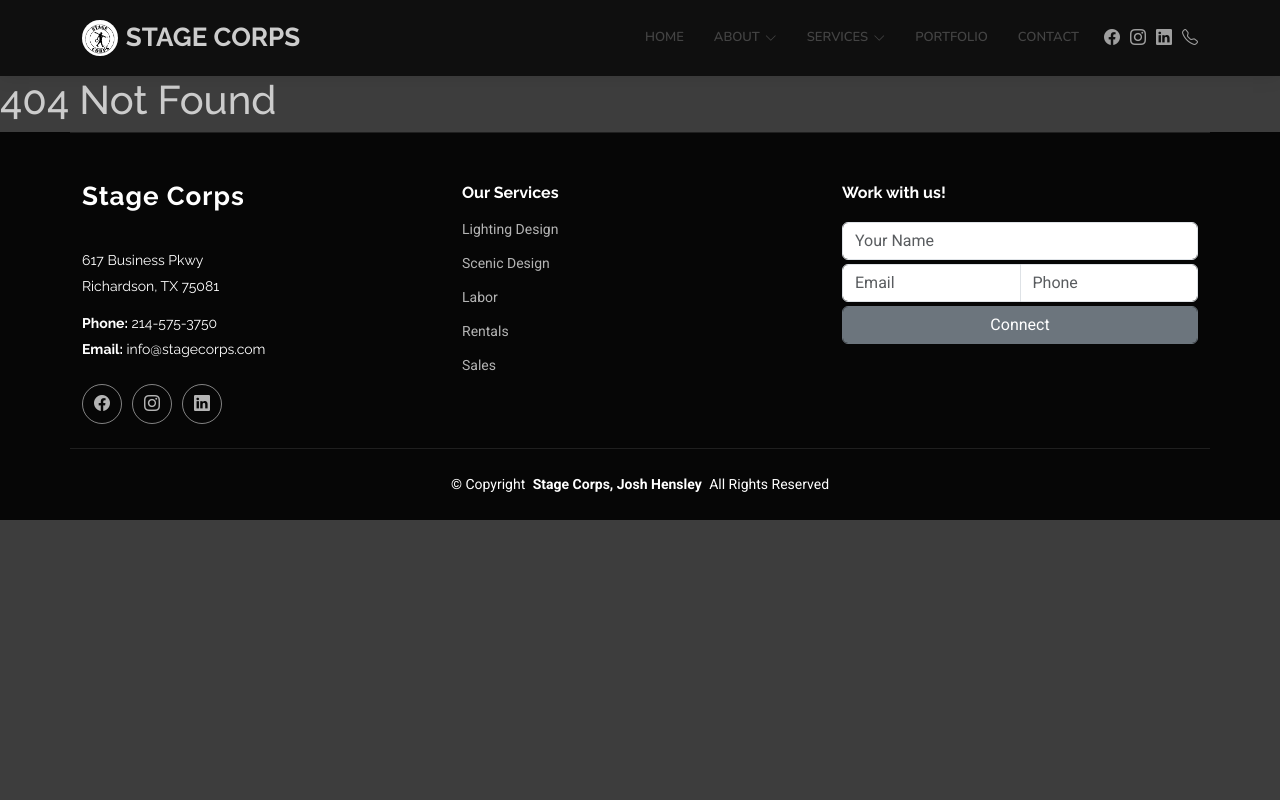
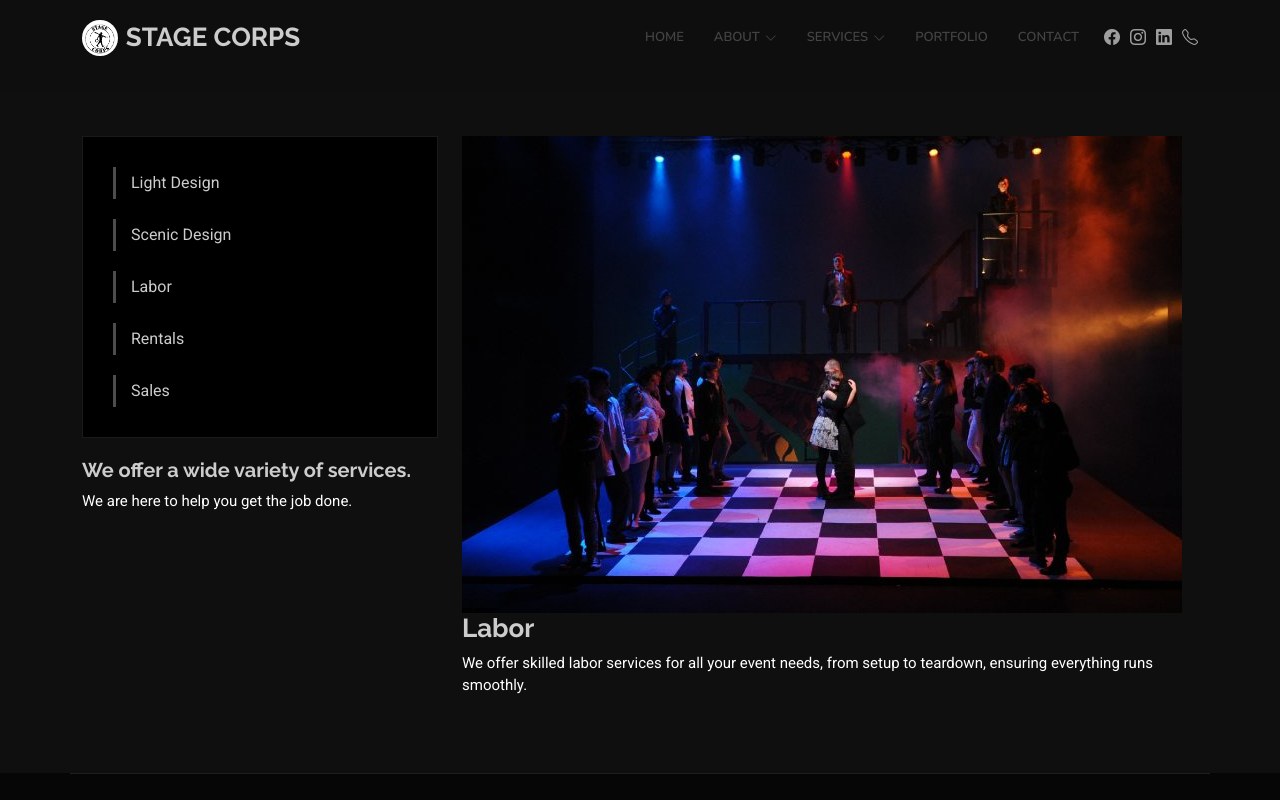
Before and after one commit to stagecorps/stage-corps, a React (Vite) app in the folder client/: page /services/labor in a window 1280 px wide. Shown: the top 800 px of the page. Built offline with nearby package versions, Linux system fonts and the light colour scheme.

Commit message:
service page working as expected

```diff
--- a/client/src/App.tsx
+++ b/client/src/App.tsx
@@ -1,5 +1,5 @@
 import { BrowserRouter, Routes, Route } from 'react-router-dom'
-import { Home, Team } from './pages'
+import { Home, Team, Testimonials, Services } from './pages'
 
 import '../node_modules/bootstrap/dist/css/bootstrap.min.css'
 import '../node_modules/bootstrap-icons/font/bootstrap-icons.css'
@@ -22,8 +22,14 @@
     <BrowserRouter>
       <Header />
       <Routes>
-        <Route path='/' element={<Home />} />
+        <Route index element={<Home />} />
         <Route path='/team' element={<Team />} />
+        <Route path='/testimonials' element={<Testimonials />} />
+        <Route path='/services/light-design' element={<Services serviceKey="Light Design" />} />
+        <Route path='/services/scenic-design' element={<Services serviceKey="Scenic Design" />} />
+        <Route path='/services/labor' element={<Services serviceKey="Labor"/>} />
+        <Route path='/services/rentals' element={<Services serviceKey="Rentals"/>} />
+        <Route path='/services/sales' element={<Services serviceKey="Sales"/>} />
         <Route path='*' element={<h1>404 Not Found</h1>} />
       </Routes>
       <Footer />
--- a/client/src/components/Header.tsx
+++ b/client/src/components/Header.tsx
@@ -32,14 +32,14 @@
                                 <li><a href="/testimonials">Testimonials</a></li>
                             </ul>
                         </li>
-                        <li className="dropdown"><a href="/services"><span>Services</span> <i
+                        <li className="dropdown"><a href="/services/light-design"><span>Services</span> <i
                             className="bi bi-chevron-down toggle-dropdown"></i></a>
                             <ul>
-                                <li><a href="/light-design">Light Design</a></li>
-                                <li><a href="/scenic-design">Scenic Design</a></li>
-                                <li><a href="/labor">Labor</a></li>
-                                <li><a href="/rentals">Rentals</a></li>
-                                <li><a href="/sales">Sales</a></li>
+                                <li><a href="/services/light-design">Light Design</a></li>
+                                <li><a href="/services/scenic-design">Scenic Design</a></li>
+                                <li><a href="/services/labor">Labor</a></li>
+                                <li><a href="/services/rentals">Rentals</a></li>
+                                <li><a href="/services/sales">Sales</a></li>
                             </ul>
                         </li>
                         <li><a href="/portfolio">Portfolio</a></li>
--- /dev/null
+++ b/client/src/pages/Services.tsx
@@ -0,0 +1,78 @@
+import { Container, Row, Col, Image } from "react-bootstrap";
+import { MouseEvent, MouseEventHandler, useState } from "react";
+
+type ServiceKey = "Light Design" | "Scenic Design" | "Labor" | "Rentals" | "Sales";
+
+interface ServiceProps {
+    serviceKey: ServiceKey;
+}
+
+const serviceData = {
+    "Light Design": {
+        image: "/img/portfolio/IMG_0941.JPG",
+        title: "Light Design",
+        description: "We provide professional light design services for all types of events, ensuring your venue is perfectly illuminated to create the right atmosphere.",
+    },
+    "Scenic Design": {
+        image: "/img/portfolio/DSC_0288.JPG",
+        title: "Scenic Design",
+        description: "Our scenic design team creates stunning backdrops and sets that transform your event space into a visual masterpiece.",
+    },
+    "Labor": {
+        image: "/img/portfolio/RNJ.jpg",
+        title: "Labor",
+        description: "We offer skilled labor services for all your event needs, from setup to teardown, ensuring everything runs smoothly."
+    },
+    "Rentals": {
+        image: "/img/equipment/ETCIONXE20Console.jpg",
+        title: "Rentals",
+        description: "Explore our extensive range of rental equipment, from lighting to staging, to make your event a success.",
+    },
+    "Sales": {
+        image: "/img/portfolio/DSC_0287.JPG",
+        title: "Sales",
+        description: "We provide high-quality equipment for sale, including lighting, sound systems, and staging materials, to help you create unforgettable events."
+    }
+};
+
+const Services: React.FC<ServiceProps> = (props: ServiceProps) => {
+    const { serviceKey } = props;
+    const [serviceDetails, setServiceDetails] = useState(serviceData[serviceKey])
+
+    const handleClick: MouseEventHandler<HTMLAnchorElement> = (e: MouseEvent<HTMLAnchorElement>) => {
+        const target = e.target as HTMLAnchorElement;
+        document.querySelectorAll('a').forEach(link=>link.classList.remove("active"))
+        target.classList.add("active")
+        const textContent: ServiceKey = target.textContent as ServiceKey;
+        setServiceDetails(serviceData[textContent])
+    }
+
+    return (
+        <section id="service-details" className="service-details section">
+            <Container>
+                <Row className="gy-4">
+                    <Col lg={4} data-aos="fade-up" data-aos-delay="100">
+                        <div className="services-list">
+                            <a onClick={handleClick}>Light Design</a>
+                            <a onClick={handleClick}>Scenic Design</a>
+                            <a onClick={handleClick}>Labor</a>
+                            <a onClick={handleClick}>Rentals</a>
+                            <a onClick={handleClick}>Sales</a>
+                        </div>
+
+                        <h4>We offer a wide variety of services.</h4>
+                        <p>We are here to help you get the job done.</p>
+                    </Col>
+                    <Col lg={8} data-aos="fade-up" data-aos-delay="200">
+                        <Image fluid src={serviceDetails.image} className="sercvices-img" />
+                        <h3>{serviceDetails.title}</h3>
+                        <p>{serviceDetails.description}</p>
+                    </Col>
+                </Row>
+            </Container >
+        </section>
+
+    )
+}
+
+export default Services
--- /dev/null
+++ b/client/src/pages/Testimonials.tsx
@@ -0,0 +1,79 @@
+import { Container, Row, Col, Image } from "react-bootstrap";
+
+const testimonials = [
+    {
+        name: "Saul Goodman",
+        position: "Ceo & Founder",
+        image: "img/testimonials/testimonials-1.jpg",
+        stars: 5,
+        quote: "Proin iaculis purus consequat sem cure digni ssim donec porttitora entum suscipit rhoncus. Accusantium quam, ultricies eget id, aliquam eget nibh et. Maecen aliquam, risus at semper."
+    },
+    {
+        name: "Sara Wilsson",
+        position: "Designer",
+        image: "img/testimonials/testimonials-2.jpg",
+        stars: 5,
+        quote: "Export tempor illum tamen malis malis eram quae irure esse labore quem cillum quid cillum eram malis quorum velit fore eram velit sunt aliqua noster fugiat irure amet legam anim culpa."
+    },
+    {
+        name: "Jena Karlis",
+        position: "Store Owner",
+        image: "img/testimonials/testimonials-3.jpg",
+        stars: 5,
+        quote: "Enim nisi quem export duis labore cillum quae magna enim sint quorum nulla quem veniam duis minim tempor labore quem enim duis veniam ipsum anim magna sunt elit fore quem dolore labore."
+    },
+    {
+        name: "Matt Brandon",
+        position: "Freelancer",
+        image: "img/testimonials/testimonials-4.jpg",
+        stars: 5,
+        quote: "Fugiat enim eram quae cillum dolore dolor amet nulla culpa multos export minim fugiat minim velit minim dolore labore duis magna enim sint veniam duis veniam ipsum anim magna sunt elit fore quem dolore labore."
+    },
+    {
+        name: "John Larson",
+        position: "Entrepreneur",
+        image: "img/testimonials/testimonials-5.jpg",
+        stars: 5,
+        quote: "Quis quorum aliqua sint quem legam fore sunt aliqua noster fugiat irure amet legam anim culpa. Qui officia deserunt mollit anim laborum cillum dolore eu fugiat nulla pariatur. Excepteur sint occaecat cupidatat non proident, sunt in culpa qui officia deserunt mollit anim id est laborum."
+    },
+    {
+        name: "Emily Harrison",
+        position: "Store Owner",
+        image: "img/testimonials/testimonials-6.jpg",
+        stars: 5,
+        quote: "Duis aute irure dolor in reprehenderit in voluptate velit esse cillum dolore eu fugiat nulla pariatur. Excepteur sint occaecat cupidatat non proident, sunt in culpa qui officia deserunt mollit anim id est laborum."
+    }
+];
+
+const Testimonials: React.FC = () => {
+    return (
+        <section id="testimonials" className="section testimonials">
+            <Container>
+                <Row className="gy-4">
+                    {testimonials.map((testimonial, index) => {
+                        return (
+                            <Col key={index} lg={6} data-aos="fade-up" data-aos-delay="100">
+                                <div className="testimonial-item">
+                                    <Image className="testimonial-img" src={testimonial.image} />
+                                    <h3>{testimonial.name}</h3>
+                                    <h4>{testimonial.position}</h4>
+                                    <div className="stars">
+                                        {[...Array(testimonial.stars)].map((_star, index) => <i key={index} className="bi bi-star-fill"></i>)}
+                                    </div>
+                                    <p>
+                                        <i className="bi bi-quote quote-icon-left"></i>
+                                        <span>{testimonial.quote}</span>
+                                        <i className="bi bi-quote quote-icon-right"></i>
+                                    </p>
+                                </div>
+                            </Col>
+                        )
+                    })}
+                </Row>
+            </Container>
+        </section>
+
+    )
+}
+
+export default Testimonials;
--- a/client/src/pages/index.tsx
+++ b/client/src/pages/index.tsx
@@ -1,4 +1,6 @@
 import Home from './Home';
 import Team from './Team';
+import Testimonials from './Testimonials';
+import Services from './Services';
 
-export { Home, Team }
+export { Home, Team, Testimonials, Services }
```
